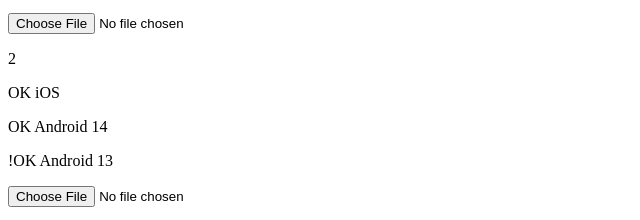
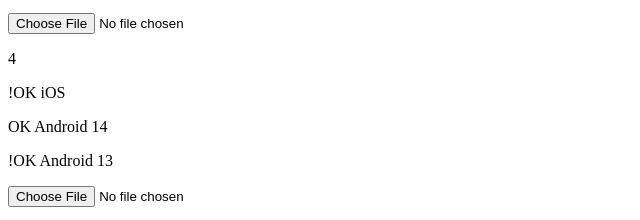
Before and after one commit to thch-cubido/input, a plain HTML site: page index.html in a window 1280 px wide. Shown: the part 344-564 px from the top of the page, 0-640 px from the left. Drawn offline with Linux system fonts and the light colour scheme.

Commit message:
Update index.html

```diff
--- a/index.html
+++ b/index.html
@@ -13,8 +13,8 @@
 <p>3</p>
 <input type="file" accept="image/*" capture="environment" />
 
-<p>2</p>
-<p>OK iOS</p>
+<p>4</p>
+<p>!OK iOS</p>
 <p>OK Android 14</p>
 <p>!OK Android 13</p>
 <input type="file" accept="application/octet-stream" />
```
